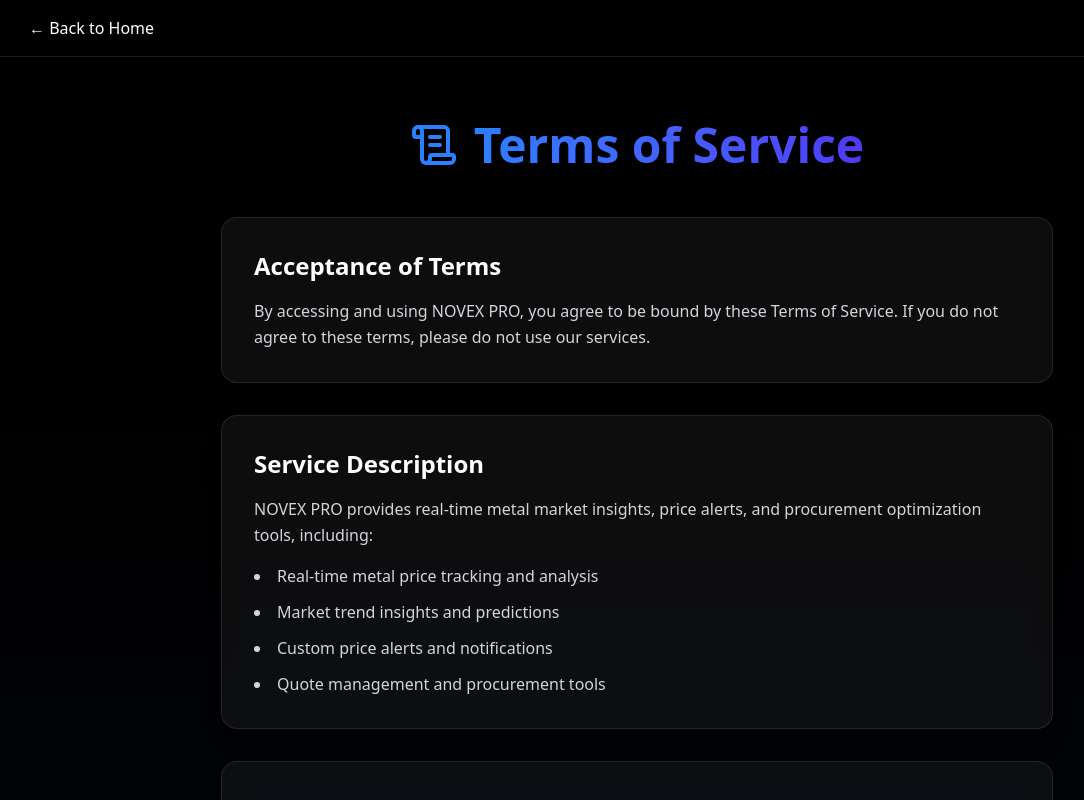
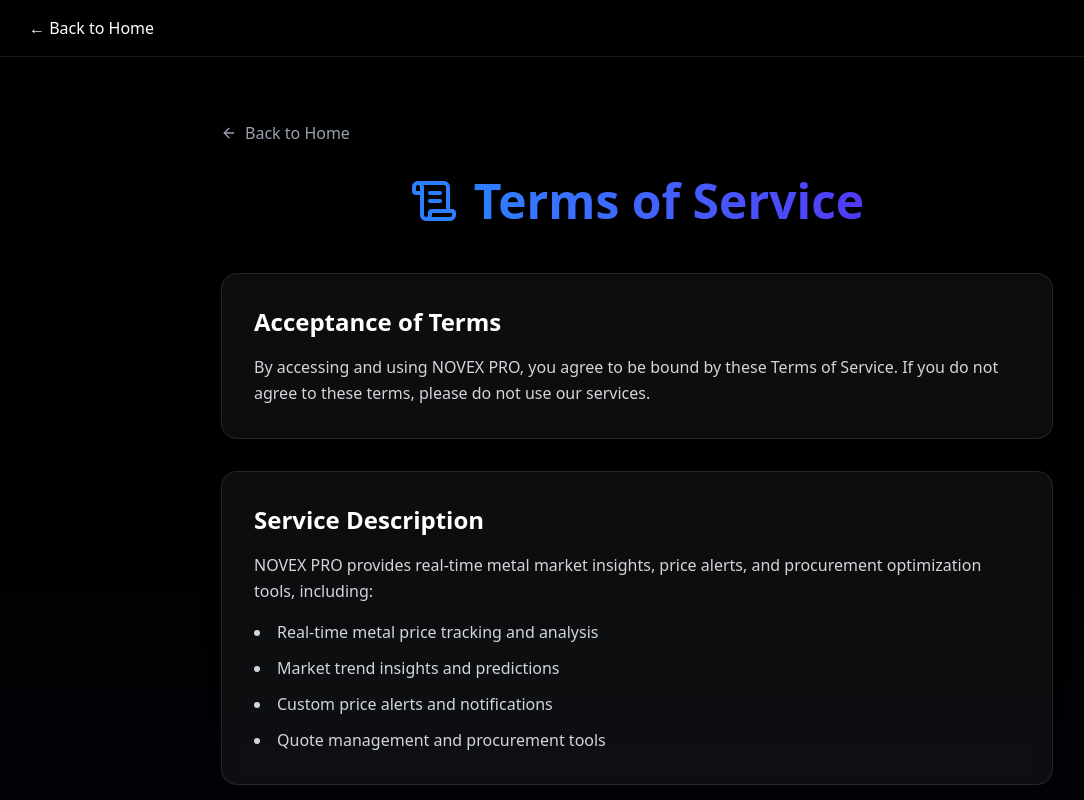
Before and after one commit to GIGANXT/Stock_App, a Next.js app: page /terms-of-service in a window 1280 px wide. Shown: the top 800 px of the page, without its empty margins (3-1087 px from the left). Built offline with nearby package versions, Linux system fonts and the light colour scheme.

Commit message:
Update page.tsx

```diff
--- a/app/terms-of-service/page.tsx
+++ b/app/terms-of-service/page.tsx
@@ -1,12 +1,20 @@
 'use client';
 
 import React from 'react';
-import { ScrollText } from 'lucide-react';
+import { ScrollText, ArrowLeft } from 'lucide-react';
+import Link from 'next/link';
+
 
 export default function TermsOfService() {
   return (
     <div className="min-h-screen bg-gradient-to-b from-black to-gray-900">
       <div className="max-w-4xl mx-auto px-4 sm:px-6 lg:px-8 py-16">
+      <Link
+          href="/"
+          className="inline-flex items-center gap-2 text-gray-400 hover:text-white mb-8">
+          <ArrowLeft className="w-4 h-4" />
+          Back to Home
+      </Link>
         <div className="flex items-center justify-center mb-12">
           <ScrollText className="w-12 h-12 text-blue-500 mr-4" />
           <h1 className="text-4xl md:text-5xl font-bold bg-gradient-to-r from-blue-500 to-indigo-600 bg-clip-text text-transparent">
```
